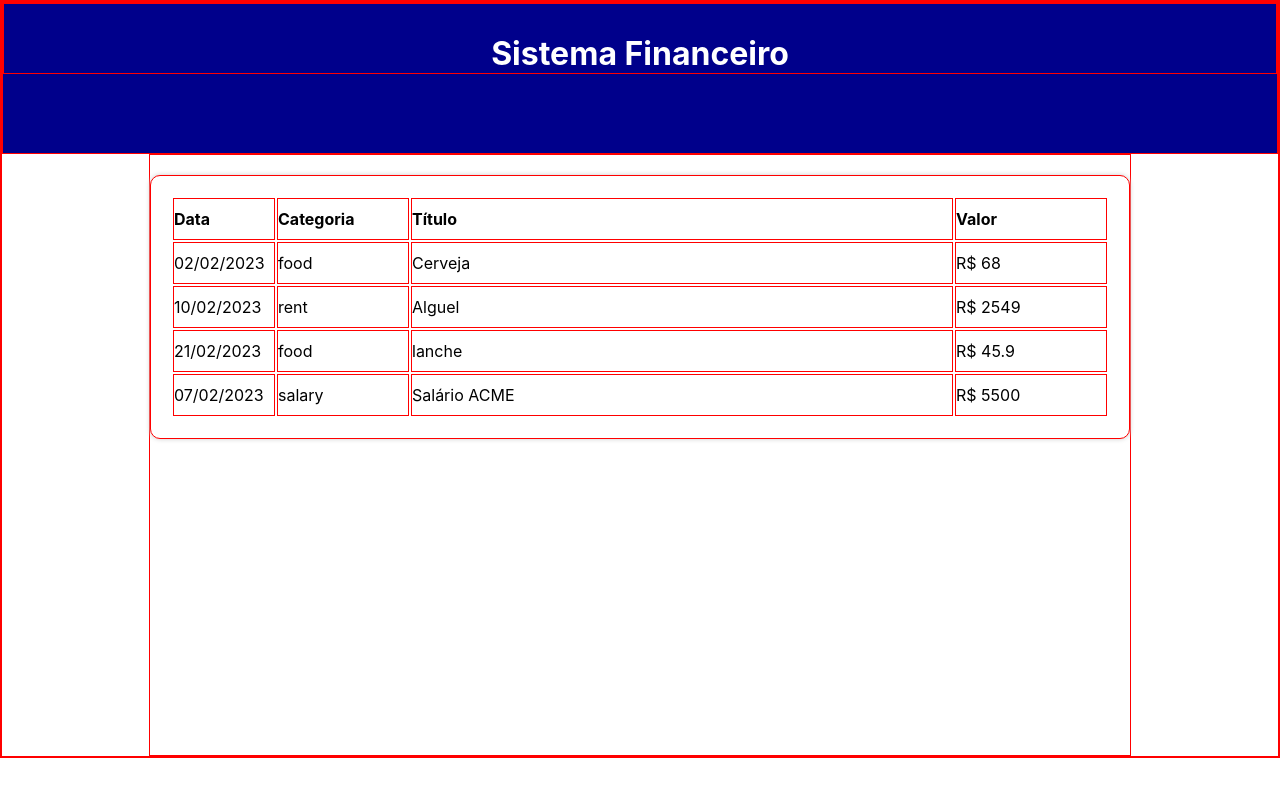
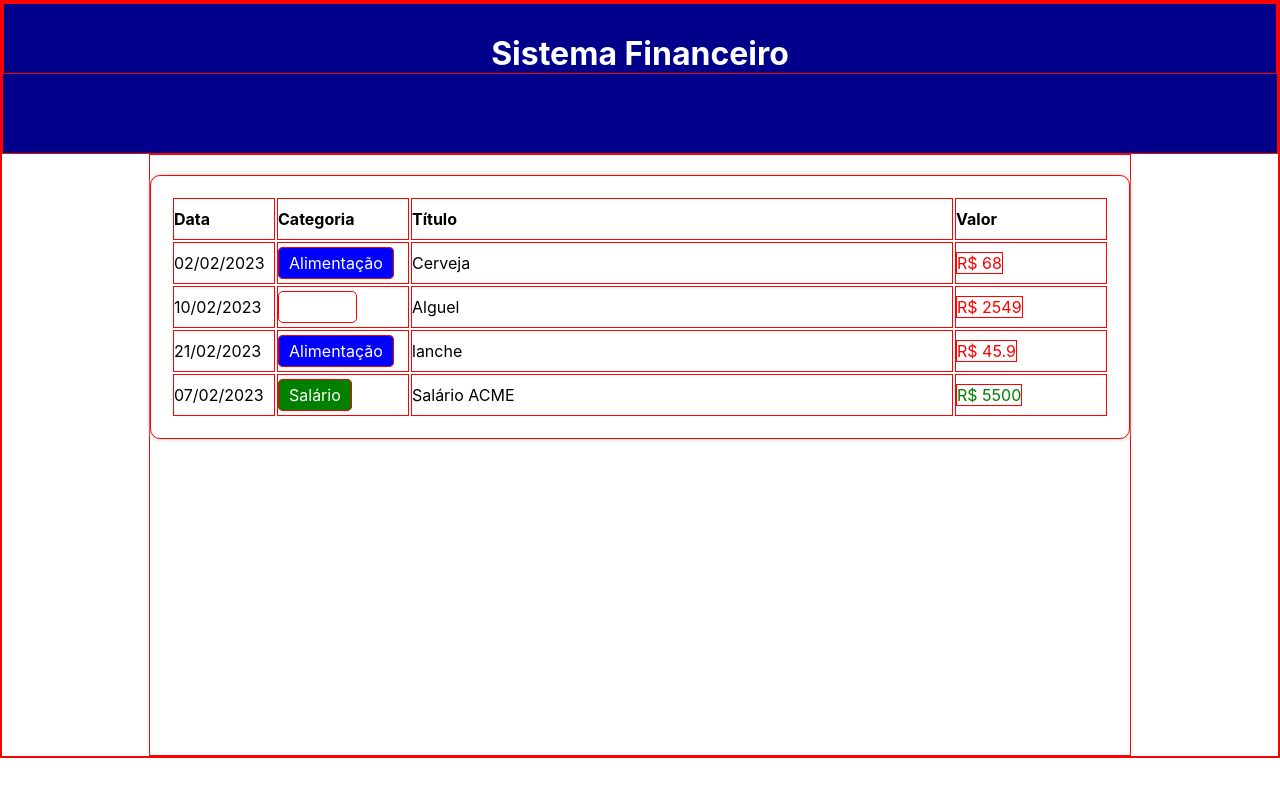
Before and after one commit to khalegjr/expense-tracker-react, a React (Create React App) app: page / in a window 1280 px wide. Shown: the top 796 px of the page. Built offline with nearby package versions, Linux system fonts and the light colour scheme.

Commit message:
Implementa componentes de destaque de informações

```diff
--- a/src/components/TableItem/index.tsx
+++ b/src/components/TableItem/index.tsx
@@ -1,6 +1,7 @@
+import { categories } from "../../data/categories";
 import { formatDate } from "../../helpers/dateFilters";
 import { Item } from "../../types/Item";
-import { TableColumn, TableLine } from "./styles";
+import { Category, TableColumn, TableLine, Value } from "./styles";
 
 type Props = {
   item: Item;
@@ -10,9 +11,17 @@ export const TableItem = ({ item }: Props) => {
   return (
     <TableLine>
       <TableColumn>{formatDate(item.date)}</TableColumn>
-      <TableColumn>{item.category}</TableColumn>
+      <TableColumn>
+        <Category color={categories[item.category].color}>
+          {categories[item.category].title}
+        </Category>
+      </TableColumn>
       <TableColumn>{item.title}</TableColumn>
-      <TableColumn>R$ {item.value}</TableColumn>
+      <TableColumn>
+        <Value color={categories[item.category].expense ? "red" : "green"}>
+          R$ {item.value}
+        </Value>
+      </TableColumn>
     </TableLine>
   );
 };
--- a/src/components/TableItem/styles.ts
+++ b/src/components/TableItem/styles.ts
@@ -5,3 +5,14 @@ export const TableLine = styled.tr``;
 export const TableColumn = styled.td`
   padding: 10px 0;
 `;
+
+export const Category = styled.span<{ color: string }>`
+  padding: 5px 10px;
+  border-radius: 5px;
+  color: #fff;
+  background-color: ${(props) => props.color};
+`;
+
+export const Value = styled.span<{ color: string }>`
+  color: ${(props) => props.color};
+`;
```
